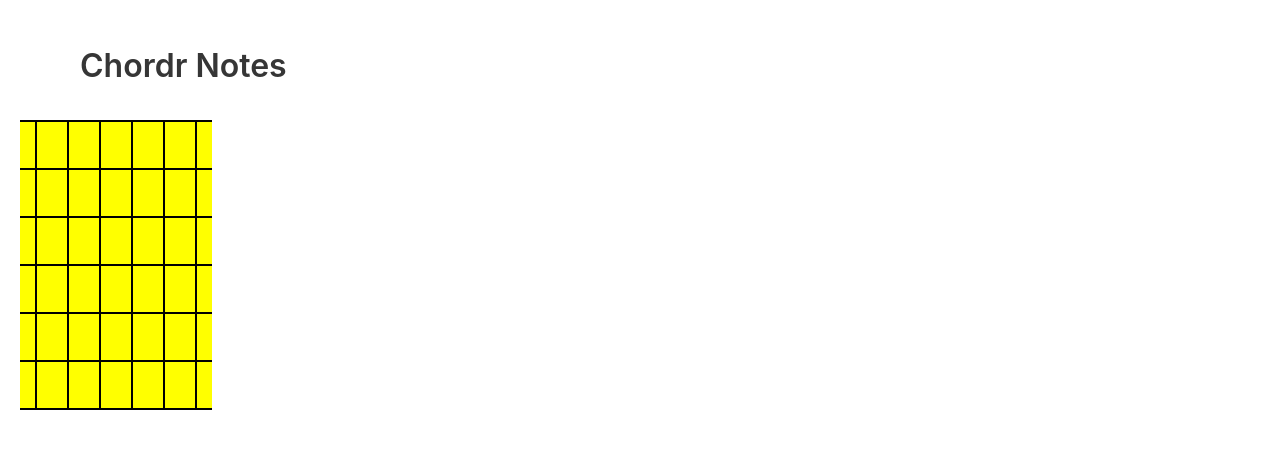
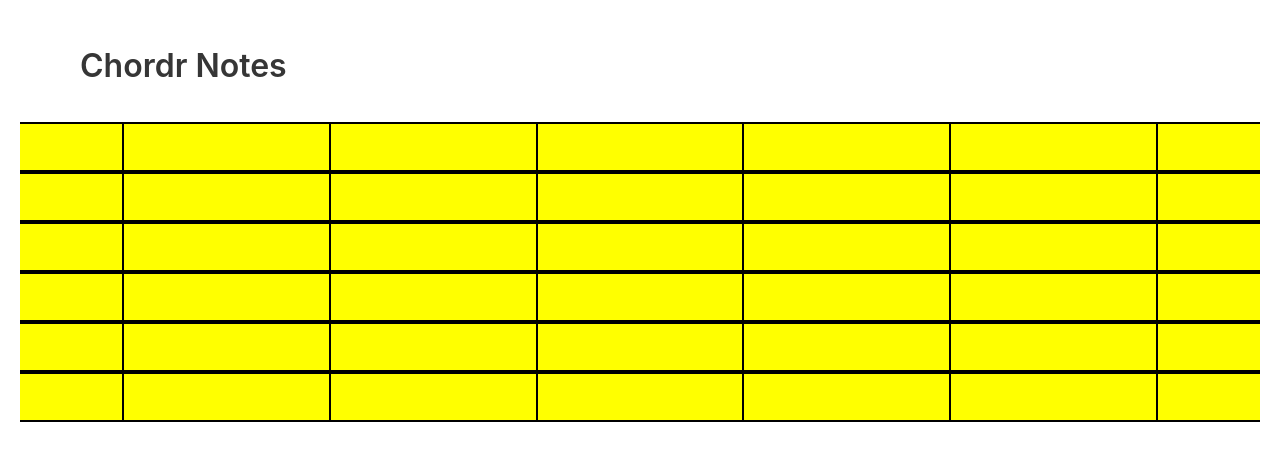
Before and after one commit to jeremypurser/chordr-notes, a React (Create React App) app: page / in a window 1280 px wide. Shown: the top 460 px of the page. Built offline with nearby package versions, Linux system fonts and the light colour scheme.

Commit message:
Change class names to correct rendering order

```diff
--- a/src/components/GuitarNeck.tsx
+++ b/src/components/GuitarNeck.tsx
@@ -16,11 +16,12 @@ export default function GuitarNeckComponent() {
       FretNumbers,
       StringNumbers
     ];
+
     dispatch(actions.pressString({ fret, string }));
   };
 
   const renderGuitarNeck = guitarNeck.map((fret, fretIdx) => (
-    <div className="neck" key={fretIdx}>
+    <div className="neck columns" key={fretIdx}>
       {fret.map((string, stringIdx) => (
         <div
           onClick={handleFretClick}
@@ -34,5 +35,5 @@ export default function GuitarNeckComponent() {
     </div>
   ));
 
-  return <section className="columns">{renderGuitarNeck}</section>;
+  return <section className="neck">{renderGuitarNeck}</section>;
 }
```
